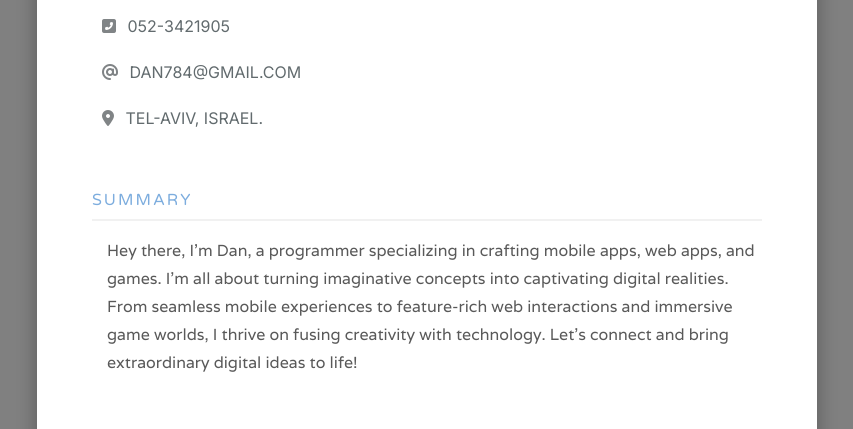
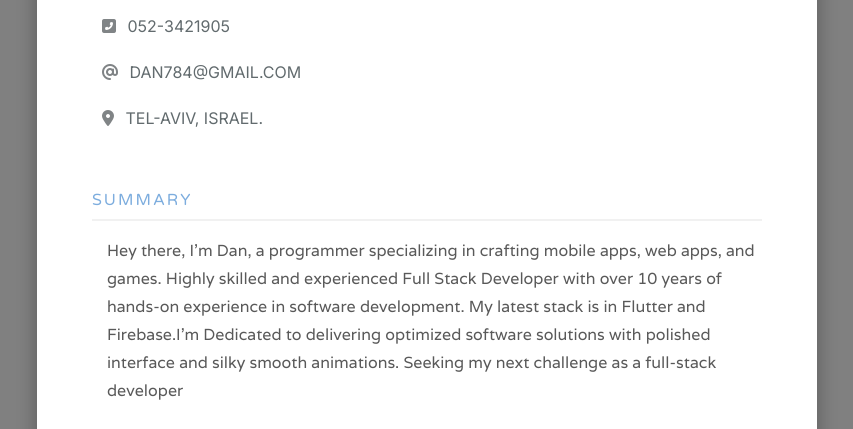
Before and after one commit to pipboy9000/my-resume, a website: page public/index.html in a window 1280 px wide. Shown: the part 371-800 px from the top of the page, without its empty margins (213-1066 px from the left). Drawn offline with nearby package versions, Linux system fonts and the light colour scheme; a web font is replaced by a local one.

Commit message:
description update

```diff
--- a/public/index.html
+++ b/public/index.html
@@ -70,10 +70,11 @@
         <div class="section">
             <h3>SUMMARY</h3>
             <p>
-                Hey there, I'm Dan, a programmer specializing in crafting mobile apps, web apps, and games. I'm
-                all about turning imaginative concepts into captivating digital realities. From seamless mobile
-                experiences to feature-rich web interactions and immersive game worlds, I thrive on fusing creativity
-                with technology. Let's connect and bring extraordinary digital ideas to life!
+                Hey there, I'm Dan, a programmer specializing in crafting mobile apps, web apps, and games. Highly
+                skilled and experienced Full Stack Developer with over 10 years of hands-on experience in software
+                development. My latest stack is in Flutter and Firebase.I'm Dedicated to delivering optimized software
+                solutions
+                with polished interface and silky smooth animations. Seeking my next challenge as a full-stack developer
             </p>
         </div>
     </div>
```
